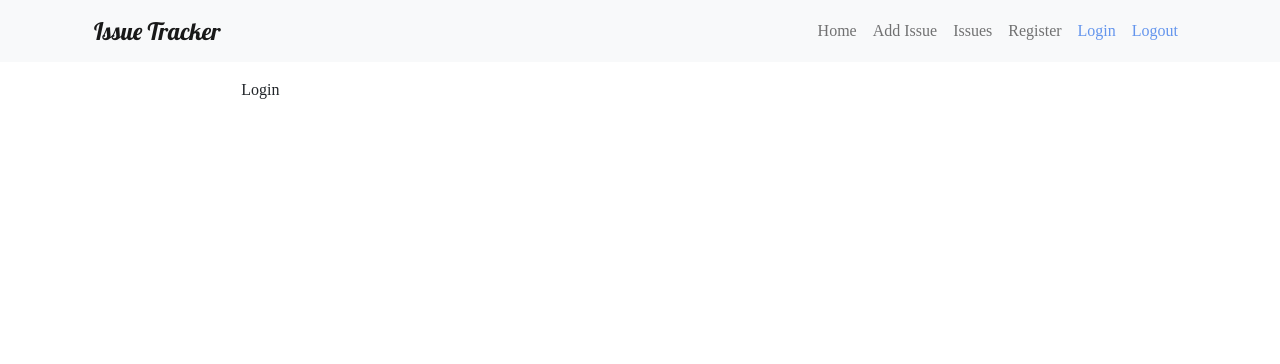
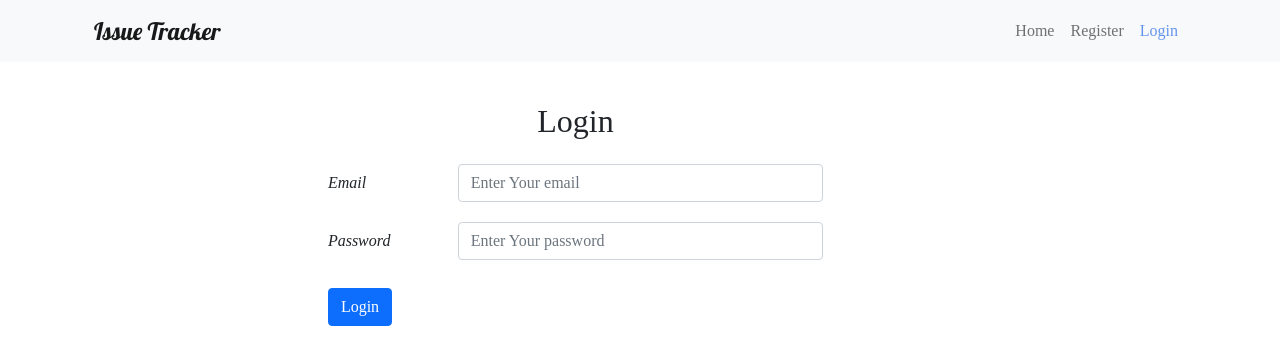
Before and after one commit to siaaam/issue-tracker-react-strapi, a React (Vite) app: page /login in a window 1280 px wide. Shown: the top 364 px of the page. Built offline with nearby package versions, Linux system fonts and the light colour scheme; no server answers; a web font is replaced by a local one.

Commit message:
login registration system done

```diff
--- a/src/Navigation.jsx
+++ b/src/Navigation.jsx
@@ -1,8 +1,11 @@
-import React from 'react';
+import React, { useContext } from 'react';
 import { Navbar, Container, Nav } from 'react-bootstrap';
 import { Link, NavLink } from 'react-router-dom';
+import { AuthContext } from './context/AuthContext';
 
 const Navigation = () => {
+  const { user, removeAuthInfo } = useContext(AuthContext);
+
   return (
     <Navbar bg="light" expand="lg" className="mb-3">
       <Container>
@@ -15,21 +18,26 @@ const Navigation = () => {
             <Nav.Link as={NavLink} to="/">
               Home
             </Nav.Link>
+            {user ? (
+              <>
                 <Nav.Link as={NavLink} to="/add">
                   Add Issue
-            </Nav.Link>
+                </Nav.Link>{' '}
                 <Nav.Link as={NavLink} to="/issues">
                   Issues
                 </Nav.Link>
+                <Nav.Link onClick={removeAuthInfo}>Logout</Nav.Link>
+              </>
+            ) : (
+              <>
                 <Nav.Link as={NavLink} to="/register">
                   Register
                 </Nav.Link>
                 <Nav.Link as={NavLink} to="/login">
                   Login
                 </Nav.Link>
-            <Nav.Link as={NavLink} to="/login">
-              Logout
-            </Nav.Link>
+              </>
+            )}
           </Nav>
         </Navbar.Collapse>
       </Container>
--- a/src/auth/Login.jsx
+++ b/src/auth/Login.jsx
@@ -1,7 +1,112 @@
-import React from 'react';
+import React, { useContext } from 'react';
+import { Form, Row, Col, Button } from 'react-bootstrap';
+import { useForm } from 'react-hook-form';
+import { yupResolver } from '@hookform/resolvers/yup';
+import * as yup from 'yup';
+import { useNavigate } from 'react-router-dom';
+import axios from 'axios';
+import { AuthContext } from '../context/AuthContext';
+import { toast } from 'react-toastify';
+
+const schema = yup
+  .object({
+    email: yup
+      .string()
+      .email('Field should contain a valid e-mail')
+      .max(255)
+      .required('E-mail is required'),
+    password: yup.string().required('Password is required'),
+  })
+  .required();
 
 const Login = () => {
-  return <div>Login</div>;
+  const navigate = useNavigate();
+  const { saveAuthInfo } = useContext(AuthContext);
+  const {
+    register,
+    handleSubmit,
+    formState: { errors, isSubmitting },
+  } = useForm({
+    resolver: yupResolver(schema),
+  });
+
+  const submit = async (data) => {
+    const { password, email } = data;
+    //   send api request to the server
+
+    try {
+      const res = await axios.post('http://localhost:1337/api/auth/local', {
+        identifier: email,
+        password,
+      });
+      saveAuthInfo(res.data);
+      toast.success('Login Successful');
+      navigate('/issues');
+    } catch (err) {
+      toast.error(err.response.data.error.message);
+      console.log(err);
+    }
+  };
+
+  return (
+    <Row>
+      <Col sm={{ span: 6, offset: 1 }}>
+        <h2 className="mb-4 mt-4 text-center">Login</h2>
+        <Form onSubmit={handleSubmit(submit)}>
+          <Form.Group as={Row} className="mb-3">
+            <Col sm={3}>
+              <Form.Label htmlFor="email" column>
+                Email
+              </Form.Label>
+            </Col>
+            <Col sm={9}>
+              <Form.Control
+                type="email"
+                id="email"
+                placeholder="Enter Your email"
+                isInvalid={errors.email}
+                {...register('email')}
+              />
+              <Form.Control.Feedback type="invalid" className="d-block">
+                {errors.email?.message}
+              </Form.Control.Feedback>
+            </Col>
+          </Form.Group>
+
+          <Form.Group as={Row} className="mb-3">
+            <Col sm={3}>
+              <Form.Label htmlFor="password" column>
+                Password
+              </Form.Label>
+            </Col>
+            <Col sm={9}>
+              <Form.Control
+                type="password"
+                id="password"
+                placeholder="Enter Your password"
+                isInvalid={errors.password}
+                {...register('password')}
+              />
+              <Form.Control.Feedback type="invalid" className="d-block">
+                {errors.password?.message}
+              </Form.Control.Feedback>
+            </Col>
+          </Form.Group>
+
+          <div className="mt-4">
+            <Button
+              variant="primary"
+              disabled={isSubmitting}
+              size="md"
+              type="submit"
+            >
+              Login
+            </Button>
+          </div>
+        </Form>
+      </Col>
+    </Row>
+  );
 };
 
 export default Login;
--- a/src/context/AuthContext.jsx
+++ b/src/context/AuthContext.jsx
@@ -1,9 +1,41 @@
-import { createContext, useState } from 'react';
+import axios from 'axios';
+import { createContext, useEffect, useState } from 'react';
+import useToken from '../hooks/useToken';
 
 export const AuthContext = createContext();
 
 export const AuthProvider = ({ children }) => {
   const [user, setUser] = useState(null);
+  const { token, loaded } = useToken();
+
+  async function loadUser() {
+    const res = await axios.get('http://localhost:1337/api/users/me', {
+      headers: {
+        Authorization: `Bearer ${token}`,
+      },
+    });
+
+    console.log(res.data);
+    const info = res.data;
+
+    setUser({
+      id: info.id,
+      username: info.username,
+      email: info.email,
+    });
+  }
+
+  const removeAuthInfo = () => {
+    setUser(null);
+    localStorage.removeItem('issue-tracker-token');
+  };
+
+  useEffect(() => {
+    if (loaded) {
+      loadUser();
+    }
+  }, [loaded]);
+
   const saveAuthInfo = (info) => {
     //  save token into local storage
     localStorage.setItem('issue-tracker-token', info.jwt);
@@ -13,11 +45,11 @@ export const AuthProvider = ({ children }) => {
       username: info.user.username,
       email: info.user.email,
     });
-    console.log(info);
   };
 
   const value = {
     saveAuthInfo,
+    removeAuthInfo,
     user,
   };
 
--- /dev/null
+++ b/src/hooks/useToken.jsx
@@ -0,0 +1,20 @@
+import { useState, useEffect } from 'react';
+
+const useToken = () => {
+  const [token, setToken] = useState(null);
+  const [loaded, setLoaded] = useState(false);
+
+  const loadToken = () => {
+    const token = localStorage.getItem('issue-tracker-token');
+    setToken(token);
+    setLoaded(true);
+  };
+
+  useEffect(() => {
+    loadToken();
+  }, []);
+
+  return { token, loaded };
+};
+
+export default useToken;
```
Lines whose indentation alone changed are shown as unchanged.
